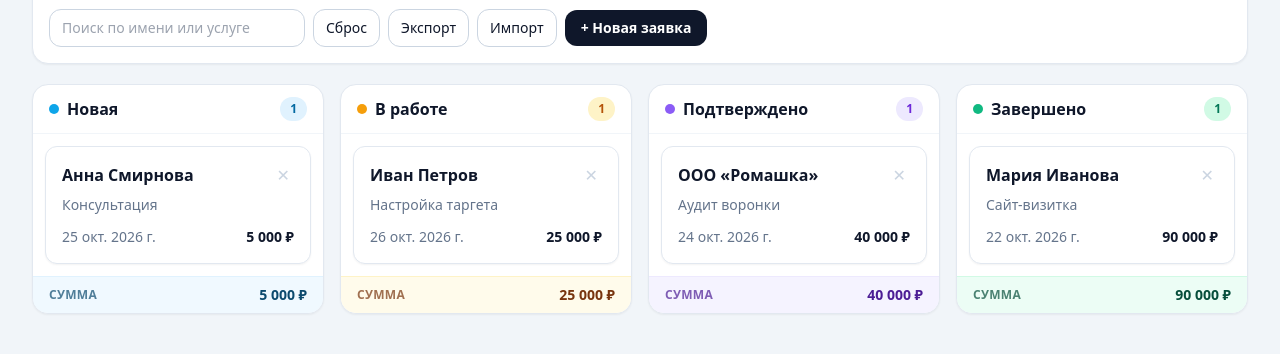
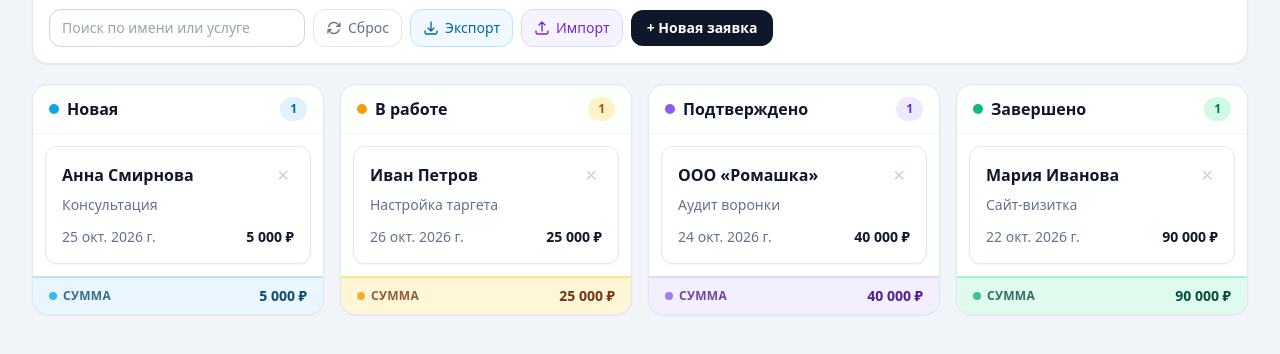
Before and after one commit to nat-ai-dev/treker-zayavok, a plain HTML site: page index.html in a window 1280 px wide. Shown: the part 128-482 px from the top of the page. Drawn offline with nearby package versions, Linux system fonts and the light colour scheme.

Commit message:
Add files via upload
Цветные кнопки Экспорт, Импорт, мобильный перенос, футеры цветные

```diff
--- a/index.html
+++ b/index.html
@@ -26,22 +26,32 @@
         />
         <button
           id="clearSearch"
-          class="rounded-xl border border-slate-300 px-3 py-2 text-sm hover:bg-slate-50"
+          class="inline-flex items-center gap-1.5 rounded-xl border border-slate-200 px-3 py-2 text-sm text-slate-500 hover:bg-slate-100 hover:text-slate-700"
+          title="Сбросить поиск"
         >
+          <svg xmlns="http://www.w3.org/2000/svg" fill="none" viewBox="0 0 24 24" stroke-width="2" stroke="currentColor" class="h-4 w-4">
+            <path stroke-linecap="round" stroke-linejoin="round" d="M16.023 9.348h4.992v-.001M2.985 19.644v-4.992m0 0h4.992m-4.993 0 3.181 3.183a8.25 8.25 0 0 0 13.803-3.7M4.031 9.865a8.25 8.25 0 0 1 13.803-3.7l3.181 3.182m0-4.991v4.99" />
+          </svg>
           Сброс
         </button>
         <button
           id="exportBtn"
-          class="rounded-xl border border-slate-300 px-3 py-2 text-sm hover:bg-slate-50"
+          class="inline-flex items-center gap-1.5 rounded-xl border border-sky-200 bg-sky-50 px-3 py-2 text-sm font-medium text-sky-700 hover:bg-sky-100"
           title="Скачать копию данных в JSON"
         >
+          <svg xmlns="http://www.w3.org/2000/svg" fill="none" viewBox="0 0 24 24" stroke-width="2" stroke="currentColor" class="h-4 w-4">
+            <path stroke-linecap="round" stroke-linejoin="round" d="M3 16.5v2.25A2.25 2.25 0 0 0 5.25 21h13.5A2.25 2.25 0 0 0 21 18.75V16.5M16.5 12 12 16.5m0 0L7.5 12m4.5 4.5V3" />
+          </svg>
           Экспорт
         </button>
         <button
           id="importBtn"
-          class="rounded-xl border border-slate-300 px-3 py-2 text-sm hover:bg-slate-50"
+          class="inline-flex items-center gap-1.5 rounded-xl border border-violet-200 bg-violet-50 px-3 py-2 text-sm font-medium text-violet-700 hover:bg-violet-100"
           title="Загрузить данные из JSON-файла"
         >
+          <svg xmlns="http://www.w3.org/2000/svg" fill="none" viewBox="0 0 24 24" stroke-width="2" stroke="currentColor" class="h-4 w-4">
+            <path stroke-linecap="round" stroke-linejoin="round" d="M3 16.5v2.25A2.25 2.25 0 0 0 5.25 21h13.5A2.25 2.25 0 0 0 21 18.75V16.5m-13.5-9L12 3m0 0 4.5 4.5M12 3v13.5" />
+          </svg>
           Импорт
         </button>
         <button
@@ -159,28 +169,28 @@
         title: 'Новая',
         accent: 'bg-sky-500',
         badge: 'bg-sky-100 text-sky-700',
-        footer: 'border-t border-sky-100 bg-sky-50 text-sky-900'
+        footer: 'border-t-2 border-sky-200 bg-sky-100/70 text-sky-900'
       },
       {
         id: 'in-progress',
         title: 'В работе',
         accent: 'bg-amber-500',
         badge: 'bg-amber-100 text-amber-700',
-        footer: 'border-t border-amber-100 bg-amber-50 text-amber-900'
+        footer: 'border-t-2 border-amber-200 bg-amber-100/70 text-amber-900'
       },
       {
         id: 'confirmed',
         title: 'Подтверждено',
         accent: 'bg-violet-500',
         badge: 'bg-violet-100 text-violet-700',
-        footer: 'border-t border-violet-100 bg-violet-50 text-violet-900'
+        footer: 'border-t-2 border-violet-200 bg-violet-100/70 text-violet-900'
       },
       {
         id: 'done',
         title: 'Завершено',
         accent: 'bg-emerald-500',
         badge: 'bg-emerald-100 text-emerald-700',
-        footer: 'border-t border-emerald-100 bg-emerald-50 text-emerald-900'
+        footer: 'border-t-2 border-emerald-200 bg-emerald-100/70 text-emerald-900'
       }
     ];
 
@@ -316,12 +326,23 @@
           return;
         }
 
+        // Тап по селекту переноса не должен открывать редактирование.
+        if (event.target.closest('[data-move-select]')) return;
+
         // Клик по карточке (не по крестику) — открываем редактирование.
         const card = event.target.closest('[data-id]');
         if (!card) return;
 
         const lead = leads.find((item) => item.id === card.dataset.id);
         if (lead) openModal(lead);
+      });
+
+      // Мобильный перенос: смена статуса через селект на карточке.
+      board.addEventListener('change', (event) => {
+        const select = event.target.closest('[data-move-select]');
+        if (!select) return;
+
+        moveLead(select.dataset.moveSelect, select.value);
       });
     }
 
@@ -465,7 +486,10 @@
           </div>
 
           <div class="flex items-center justify-between px-4 py-2 ${status.footer}">
-            <span class="text-xs font-semibold uppercase tracking-wide opacity-70">Сумма</span>
+            <span class="flex items-center gap-1.5 text-xs font-semibold uppercase tracking-wide opacity-80">
+              <span class="h-2 w-2 rounded-full ${status.accent}"></span>
+              Сумма
+            </span>
             <span class="text-sm font-bold">
               ${formatMoney(visibleSum)}${searchQuery ? `<span class="font-normal opacity-60"> из ${formatMoney(totalSum)}</span>` : ''}
             </span>
@@ -504,6 +528,18 @@
             <span class="text-slate-500">${formatDate(lead.date)}</span>
             <span class="font-semibold">${formatMoney(lead.amount)}</span>
           </div>
+
+          <select
+            data-move-select="${escapeHtml(lead.id)}"
+            class="mt-3 w-full rounded-lg border border-slate-200 bg-slate-50 px-2 py-1.5 text-xs font-medium text-slate-600 focus:outline-none md:hidden"
+            title="Перенести в статус"
+          >
+            ${STATUSES
+              .map((status) =>
+                `<option value="${status.id}" ${status.id === lead.status ? 'selected' : ''}>${status.title}</option>`
+              )
+              .join('')}
+          </select>
         </article>
       `;
     }
```
